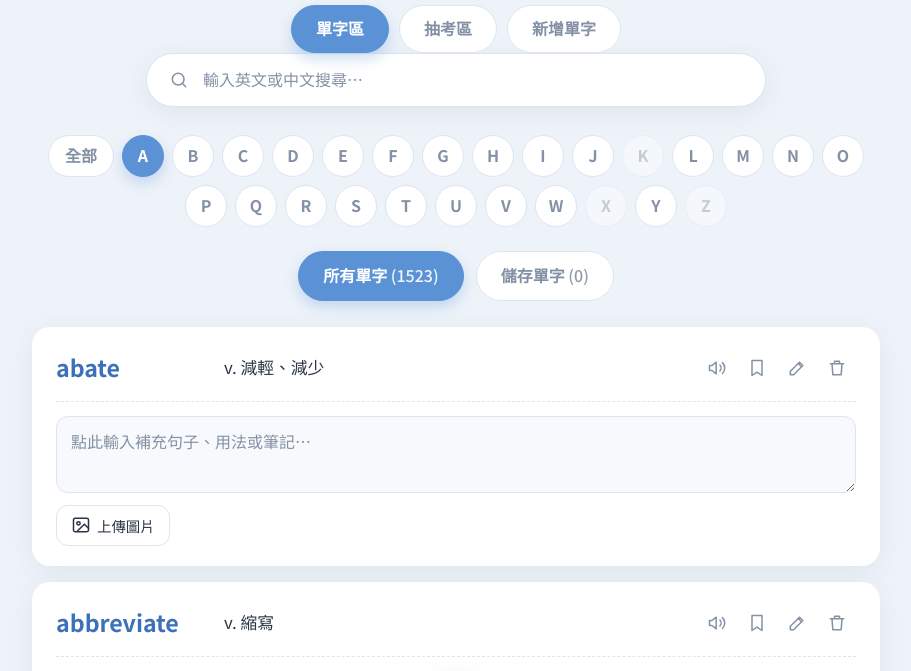
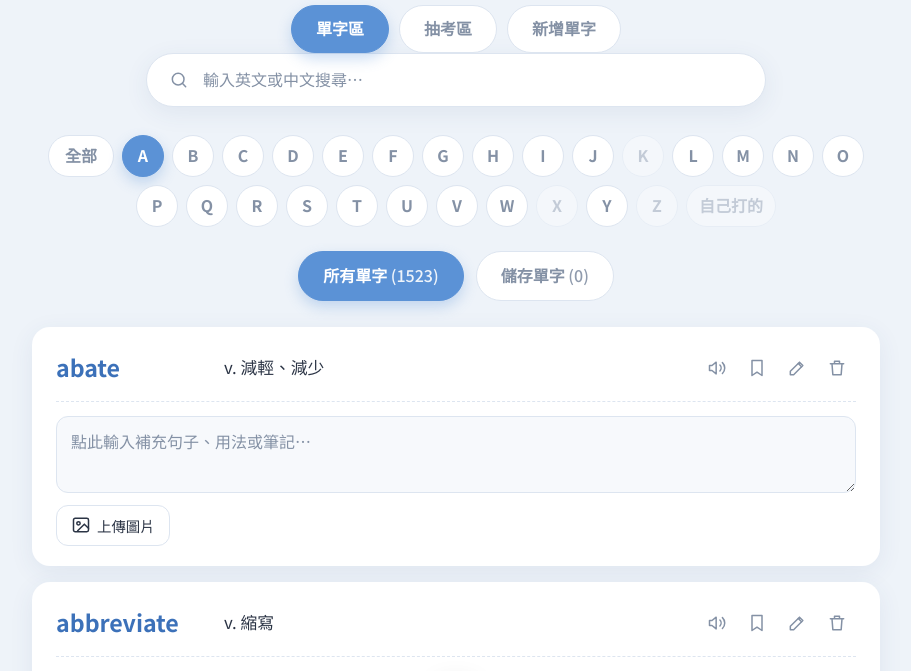
Before and after one commit to hankyang100100-commits/word_quiz, a plain HTML site: page word_quiz/index.html in a window 1280 px wide. Shown: the part 116-787 px from the top of the page, without its empty margins (184-1095 px from the left). Drawn offline with nearby package versions, Linux system fonts and the light colour scheme.

Commit message:
Add files via upload

```diff
--- a/word_quiz/app.js
+++ b/word_quiz/app.js
@@ -7,6 +7,9 @@
   const SEED_URL = 'gre_words.json';
   const LETTERS = 'ABCDEFGHIJKLMNOPQRSTUVWXYZ'.split('');
   const COUNT_OPTIONS = [10, 20, 30, 'all'];
+  // 除了 A–Z 之外的特殊篩選鍵：自己打的單字
+  const MINE = 'MINE';
+  const LETTER_LABEL = { ALL: '全部', MINE: '自己打的' };
   // 劍橋辭典（英漢繁體）的基底網址，後面接上英文單字即可
   const DICT_BASE = 'https://dictionary.cambridge.org/zht/%E8%A9%9E%E5%85%B8/%E8%8B%B1%E8%AA%9E-%E6%BC%A2%E8%AA%9E-%E7%B9%81%E9%AB%94/';
 
@@ -30,7 +33,7 @@
     query: '',
     editingId: null,
     pendingImageId: null,
-    quizLetters: new Set(LETTERS),
+    quizLetters: new Set([...LETTERS, MINE]),
     quizCount: 10,
     quizPanel: 'setup', // 'setup' | 'play' | 'result'
     quiz: null,
@@ -132,6 +135,12 @@
 
   const findWord = (id) => state.words.find((w) => w.id === Number(id));
 
+  // 自己打的單字：不是來自 gre_words.json 的種子單字
+  const isMine = (w) => w.source !== 'seed';
+
+  // 依加入時間排序（先加的在前）；時間相同時依 id 排
+  const byAddedTime = (a, b) => (a.createdAt || 0) - (b.createdAt || 0) || a.id - b.id;
+
   /* ========== 儲存 ========== */
   function readStorage() {
     try {
@@ -201,6 +210,7 @@
         saved: Boolean(raw.saved),
         source: raw.source === 'seed' || raw.source === 'user' ? raw.source : undefined,
         image: typeof raw.image === 'string' ? raw.image : null,
+        createdAt: Number(raw.createdAt) > 0 ? Number(raw.createdAt) : Date.now(),
       });
       addedKeys.push(key);
       result.added++;
@@ -343,14 +353,16 @@
 
   function renderLetters() {
     const hasWords = new Set(state.words.map((w) => initialOf(w.word)));
-    els.letters.innerHTML = ['ALL', ...LETTERS]
+    const hasMine = state.words.some(isMine);
+    els.letters.innerHTML = ['ALL', ...LETTERS, MINE]
       .map((l) => {
         const active = state.letter === l;
-        const empty = l !== 'ALL' && !hasWords.has(l);
-        const classes = ['letter', l === 'ALL' ? 'wide' : '', active ? 'is-active' : '', empty ? 'is-empty' : '']
+        const empty = l === MINE ? !hasMine : l !== 'ALL' && !hasWords.has(l);
+        const wide = l === 'ALL' || l === MINE;
+        const classes = ['letter', wide ? 'wide' : '', active ? 'is-active' : '', empty ? 'is-empty' : '']
           .filter(Boolean)
           .join(' ');
-        return `<button class="${classes}" type="button" data-letter="${l}" aria-pressed="${active}">${l === 'ALL' ? '全部' : l}</button>`;
+        return `<button class="${classes}" type="button" data-letter="${l}" aria-pressed="${active}">${LETTER_LABEL[l] || l}</button>`;
       })
       .join('');
   }
@@ -368,13 +380,17 @@
 
   function visibleWords() {
     const q = state.query.trim().toLowerCase();
+    // 「自己打的」篩選時改用加入時間排序；搜尋中仍維持字母順序
+    const byTime = !q && state.letter === MINE;
     return state.words
       .filter((w) => {
         if (state.filter === 'saved' && !w.saved) return false;
         if (q) return w.word.toLowerCase().includes(q) || w.definition.toLowerCase().includes(q);
-        return state.letter === 'ALL' || initialOf(w.word) === state.letter;
+        if (state.letter === 'ALL') return true;
+        if (state.letter === MINE) return isMine(w);
+        return initialOf(w.word) === state.letter;
       })
-      .sort((a, b) => a.word.toLowerCase().localeCompare(b.word.toLowerCase(), 'en'));
+      .sort(byTime ? byAddedTime : (a, b) => a.word.toLowerCase().localeCompare(b.word.toLowerCase(), 'en'));
   }
 
   function renderList() {
@@ -394,6 +410,7 @@
   function emptyMessage() {
     if (state.query.trim()) return '找不到符合的單字';
     if (state.filter === 'saved') return '還沒有儲存的單字，點卡片上的書籤圖示即可收藏';
+    if (state.letter === MINE) return '還沒有自己加入的單字，到「新增單字」加入吧';
     if (state.letter === 'ALL') return '單字本還是空的，到「新增單字」加入第一個吧';
     return `${state.letter} 開頭還沒有單字，到「新增單字」加入吧`;
   }
@@ -548,13 +565,17 @@
 
   /* ========== 抽考區 ========== */
   function quizPool() {
-    return state.words.filter((w) => state.quizLetters.has(initialOf(w.word)));
+    // 選了某個字母，或選了「自己打的」且該單字是自己加入的，就納入抽考
+    return state.words.filter(
+      (w) => state.quizLetters.has(initialOf(w.word)) || (state.quizLetters.has(MINE) && isMine(w))
+    );
   }
 
   function renderQuizSetup() {
-    els.quizLetters.innerHTML = LETTERS.map((l) => {
+    els.quizLetters.innerHTML = [...LETTERS, MINE].map((l) => {
       const on = state.quizLetters.has(l);
-      return `<button class="letter${on ? ' is-active' : ''}" type="button" data-letter="${l}" aria-pressed="${on}">${l}</button>`;
+      const mine = l === MINE ? ' mine' : '';
+      return `<button class="letter${mine}${on ? ' is-active' : ''}" type="button" data-letter="${l}" aria-pressed="${on}">${LETTER_LABEL[l] || l}</button>`;
     }).join('');
 
     els.quizCount.innerHTML = COUNT_OPTIONS.map((c) => {
@@ -1077,7 +1098,7 @@
       renderQuizSetup();
     });
     on(els.quizAll, 'click', () => {
-      state.quizLetters = new Set(LETTERS);
+      state.quizLetters = new Set([...LETTERS, MINE]);
       renderQuizSetup();
     });
     on(els.quizNone, 'click', () => {
--- a/word_quiz/style.css
+++ b/word_quiz/style.css
@@ -190,6 +190,7 @@ button:disabled {
   min-width: 42px;
   height: 42px;
   padding: 0 12px;
+  white-space: nowrap;
   border-radius: 999px;
   border: 1.5px solid var(--line);
   background: var(--surface);
@@ -227,6 +228,10 @@ button:disabled {
   width: 100%;
   min-width: 0;
   padding: 0;
+}
+
+.letter-grid .letter.mine {
+  grid-column: 1 / -1;
 }
 
 /* ---------- 單字區：所有 / 儲存 切換 ---------- */
```
